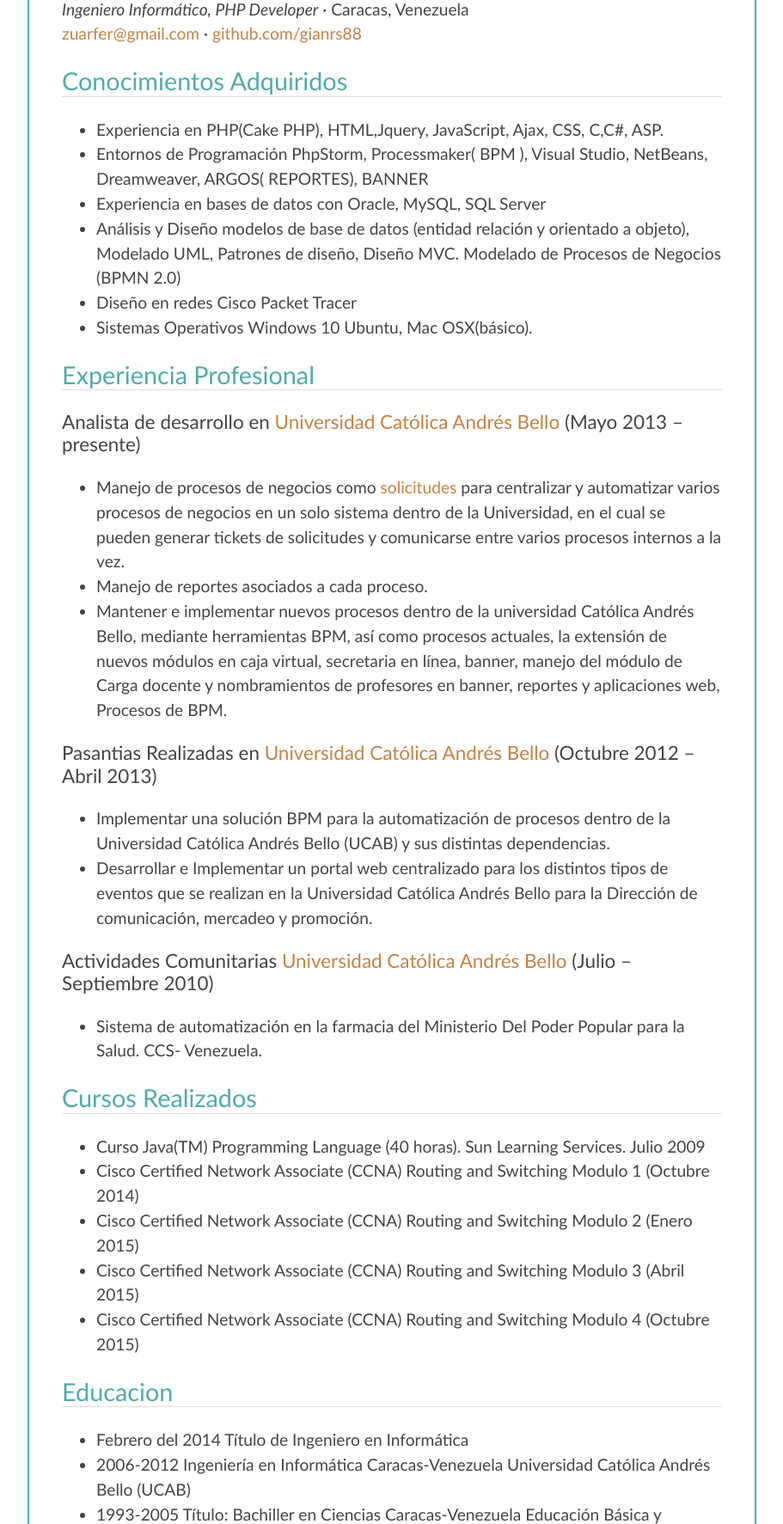
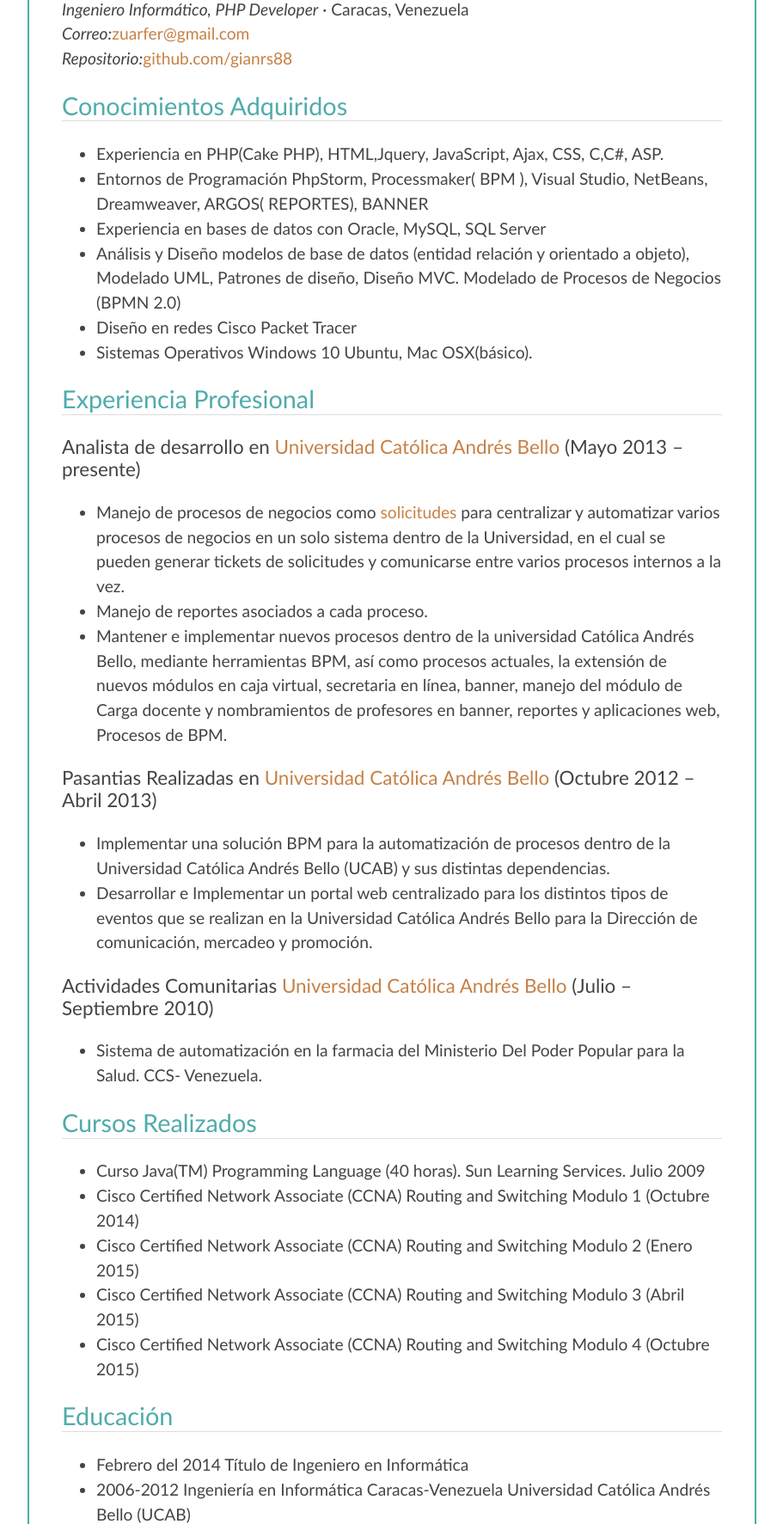
Before and after one commit to gianrs88/gianrs88.github.io, a plain HTML site: page index.html in a window 1280 px wide. Shown: the part 127-1900 px from the top of the page at 86% size, without its empty margins (184-1095 px from the left). Drawn offline with Linux system fonts and the light colour scheme.

Commit message:
Update index.html

```diff
--- a/index.html
+++ b/index.html
@@ -3,7 +3,7 @@
 <head>
 	<meta charset="utf-8">
 	<meta http-equiv="X-UA-Compatible" content="IE=edge">
-	<title>Gianfranco Zuardi Rosania - Ingeniero Informático0</title>
+	<title>Gianfranco Zuardi Rosania - Ingeniero Informático</title>
 	<meta name="viewport" content="width=device-width, initial-scale=1">
 	<link rel="stylesheet" type="text/css" href="/css/main.css">
 </head>
@@ -12,7 +12,8 @@
 
 <p><em>Ingeniero Informático, PHP Developer</em> · Caracas, Venezuela</p>
 
-<p><a href="mailto:zuarfer@gmail.com">zuarfer@gmail.com</a> · <a href="https://github.com/gianrs88">github.com/gianrs88</a></p>
+<p><em>Correo:</em><a href="mailto:zuarfer@gmail.com">zuarfer@gmail.com</a> </p>
+<p><em>Repositorio:</em><a href="https://github.com/gianrs88">github.com/gianrs88</a></p>
 
 <h2 id="skills">Conocimientos Adquiridos</h2>
 
@@ -59,7 +60,7 @@
 
 </ul>
 
-<h2 id="education">Educacion</h2>
+<h2 id="education">Educación</h2>
 
 <ul>
   <li>Febrero del 2014        Título de Ingeniero en Informática </li>
```
